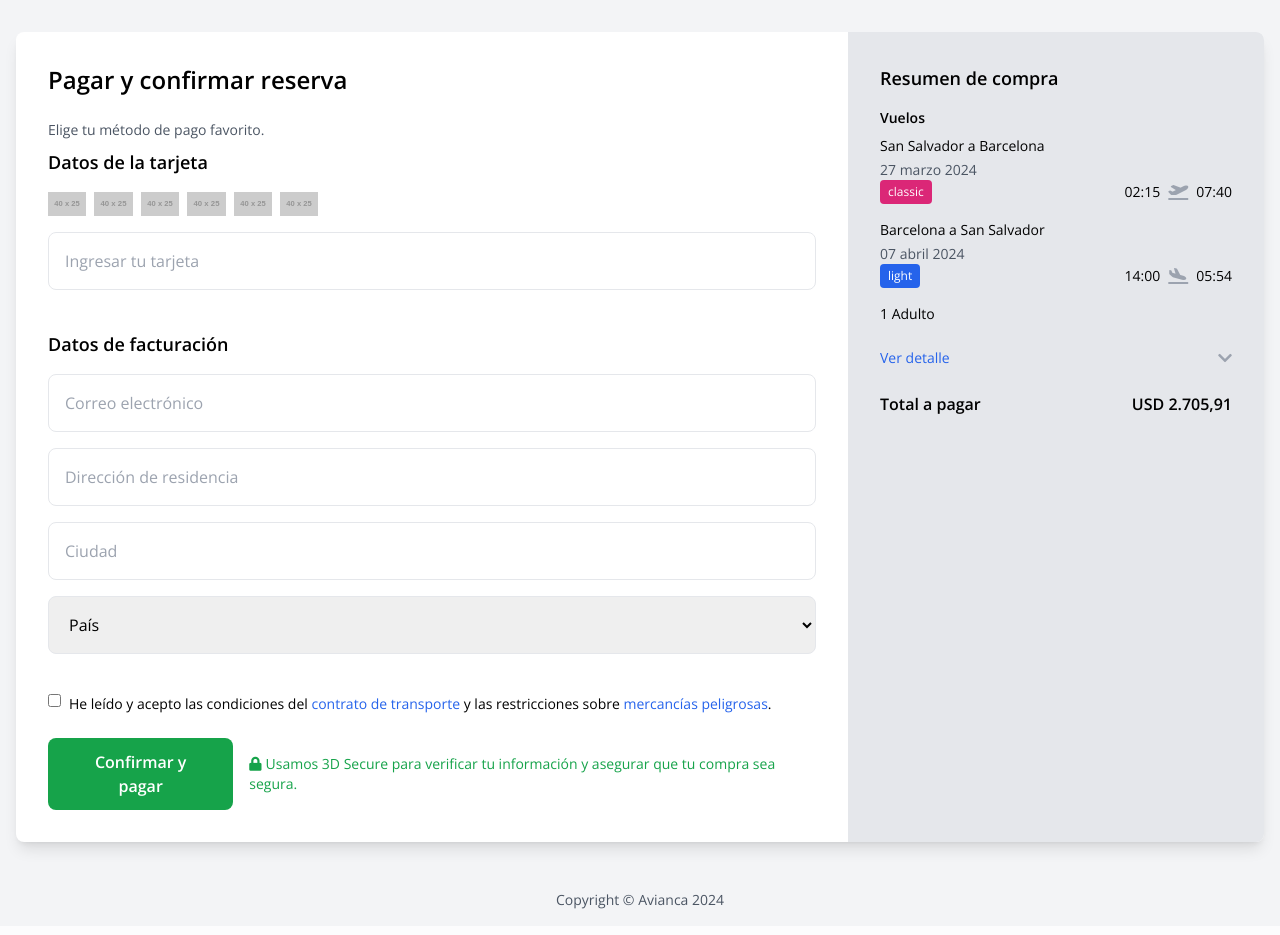
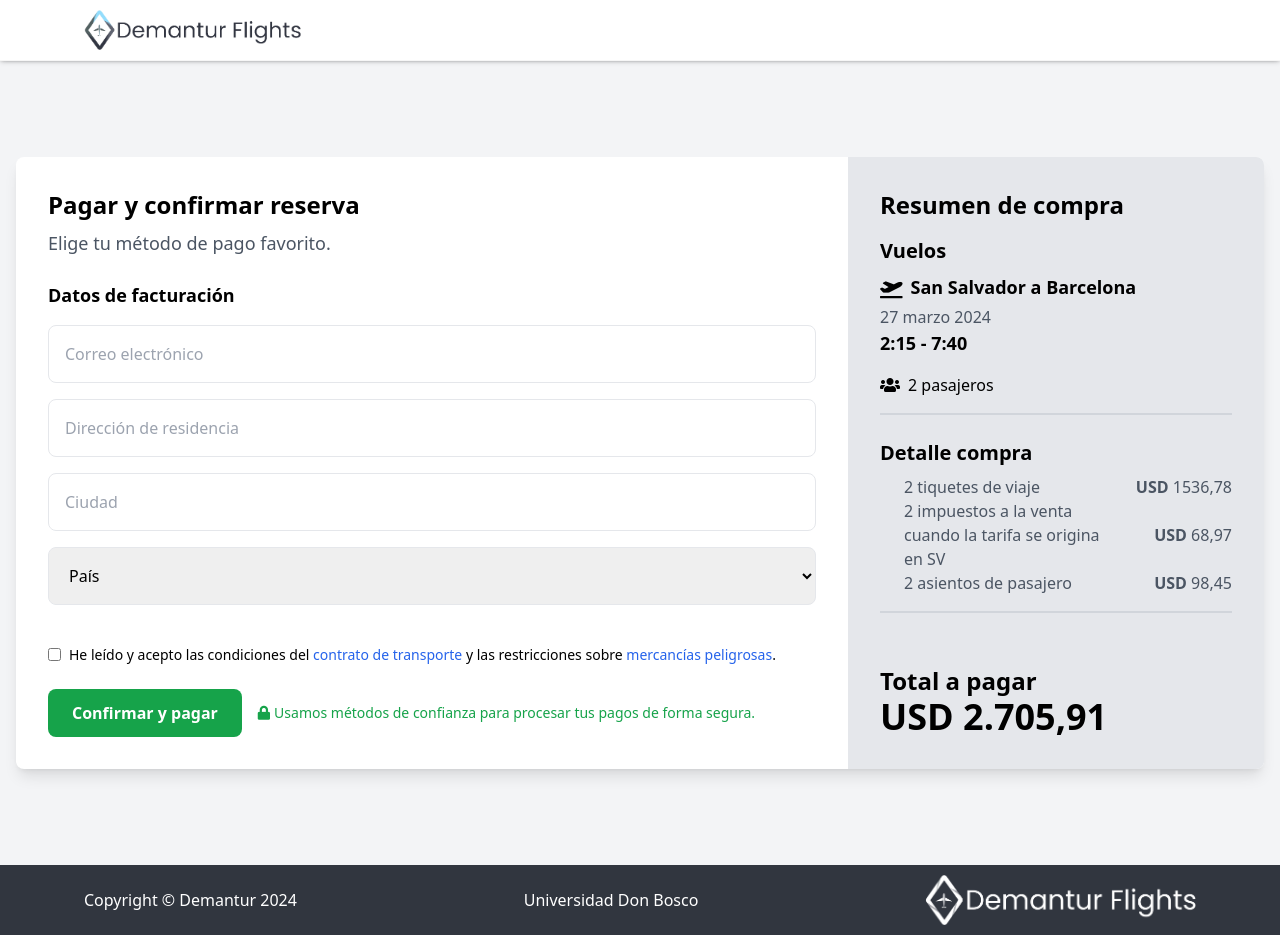
Before and after one commit to Javithor360/demantur-flights, a PHP site: page /payments.php in a window 1280 px wide. Before the commit the page ends 909 px from the top, so only its background shows below. Run offline with PHP 8.4, Linux system fonts and the light colour scheme; grey boxes labelled with a size stand in for pictures from a placeholder-image service; some libraries are stand-ins or nearby versions.

Commit message:
Retoques en página de pagos
- Igualmente redirecciones para navegación entre páginas

```diff
--- /dev/null
+++ b/components/navbar_solo.php
@@ -0,0 +1,9 @@
+<nav class="navbar">
+    <div class="nav-container">
+        <div class="nav-logo">
+            <a href="./index.php">
+                <img src="../src/img/logo_full.png" alt="Demantur Flights">
+            </a>
+        </div>
+    </div>
+</nav>
--- a/pages/payments.php
+++ b/pages/payments.php
@@ -1,27 +1,26 @@
 <html lang="es">
+
 <head>
     <meta charset="UTF-8">
     <meta name="viewport" content="width=device-width, initial-scale=1.0">
     <title>Pagar y confirmar reserva</title>
     <script src="https://cdn.tailwindcss.com"></script>
-    <link rel="stylesheet" href="https://cdnjs.cloudflare.com/ajax/libs/font-awesome/5.15.3/css/all.min.css"></link>
-    <link href="https://fonts.googleapis.com/css2?family=Open+Sans:wght@400;600&display=swap" rel="stylesheet">
-    <style>
-        body {
-            font-family: 'Open Sans', sans-serif;
-        }
-    </style>
+    <link rel="stylesheet" href="https://cdnjs.cloudflare.com/ajax/libs/font-awesome/5.15.3/css/all.min.css" />
+    <link rel="stylesheet" href="../src/css/navfoot.css">
 </head>
+
 <body class="bg-gray-100">
-    <div class="container mx-auto px-4 py-8">
+    <?php include_once("../components/navbar_solo.php"); ?>
+
+    <div class="container mx-auto px-4 py-24 min-h-[90vh]">
         <div class="flex flex-col lg:flex-row justify-between bg-white shadow-lg rounded-lg overflow-hidden">
             <!-- Left side -->
             <div class="w-full lg:w-2/3 p-8">
-                <h2 class="text-2xl font-semibold mb-6">Pagar y confirmar reserva</h2>
-                <p class="text-sm text-gray-600 mb-2">Elige tu método de pago favorito.</p>
+                <h2 class="text-2xl font-semibold mb-2">Pagar y confirmar reserva</h2>
+                <p class="text-lg text-gray-600 mb-6">Elige tu método de pago favorito.</p>
 
                 <!-- Card Details -->
-                <div class="mb-6">
+                <!-- <div class="mb-6">
                     <h3 class="text-lg font-semibold mb-4">Datos de la tarjeta</h3>
                     <div class="flex space-x-2 mb-4">
                         <img src="https://placehold.co/40x25" alt="Visa logo" class="h-6">
@@ -32,78 +31,84 @@
                         <img src="https://placehold.co/40x25" alt="UATP logo" class="h-6">
                     </div>
                     <input type="text" placeholder="Ingresar tu tarjeta" class="w-full p-4 border rounded-lg mb-4">
-                </div>
+                </div> -->
 
                 <!-- Billing Details -->
+                <form action="./infoCard.php">
                     <div class="mb-6">
                         <h3 class="text-lg font-semibold mb-4">Datos de facturación</h3>
-                    <input type="email" placeholder="Correo electrónico" class="w-full p-4 border rounded-lg mb-4">
-                    <input type="text" placeholder="Dirección de residencia" class="w-full p-4 border rounded-lg mb-4">
-                    <input type="text" placeholder="Ciudad" class="w-full p-4 border rounded-lg mb-4">
-                    <select class="w-full p-4 border rounded-lg mb-4">
+                        <input type="email" placeholder="Correo electrónico" class="w-full p-4 border rounded-lg mb-4"
+                            required>
+                        <input type="text" placeholder="Dirección de residencia"
+                            class="w-full p-4 border rounded-lg mb-4" required>
+                        <input type="text" placeholder="Ciudad" class="w-full p-4 border rounded-lg mb-4" required>
+                        <select class="w-full p-4 border rounded-lg mb-4" required>
                             <option>País</option>
                         </select>
                     </div>
 
                     <!-- Terms and Conditions -->
-                <div class="flex items-start mb-6">
-                    <input type="checkbox" id="terms" class="mr-2">
-                    <label for="terms" class="text-sm">He leído y acepto las condiciones del <a href="#" class="text-blue-600">contrato de transporte</a> y las restricciones sobre <a href="#" class="text-blue-600">mercancías peligrosas</a>.</label>
+                    <div class="flex items-center mb-6">
+                        <input type="checkbox" id="terms" class="mr-2" required>
+                        <label for="terms" class="text-sm">He leído y acepto las condiciones del <a href="#"
+                                class="text-blue-600">contrato de transporte</a> y las restricciones sobre <a href="#"
+                                class="text-blue-600">mercancías peligrosas</a>.</label>
                     </div>
 
                     <!-- Payment Button -->
                     <div class="flex items-center">
-                    <button class="bg-green-600 text-white px-6 py-3 rounded-lg font-semibold hover:bg-green-700 focus:outline-none focus:ring-2 focus:ring-green-600 focus:ring-opacity-50">
-                        Confirmar y pagar
-                    </button>
-                    <p class="text-sm text-green-600 ml-4"><i class="fas fa-lock mr-1"></i>Usamos 3D Secure para verificar tu información y asegurar que tu compra sea segura.</p>
+                        <input
+                            class="bg-green-600 text-white px-6 py-3 rounded-lg font-semibold hover:bg-green-700 focus:outline-none focus:ring-2 focus:ring-green-600 focus:ring-opacity-50 cursor-pointer"
+                            type="submit" value="Confirmar y pagar" />
+                        <p class="text-sm text-green-600 ml-4"><i class="fas fa-lock mr-1"></i>Usamos métodos de confianza para procesar tus pagos de forma segura.</p>
                     </div>
+                </form>
             </div>
 
             <!-- Right side -->
-            <div class="w-full lg:w-1/3 bg-gray-200 p-8">
-                <h3 class="text-lg font-semibold mb-4">Resumen de compra</h3>
-                <div class="mb-6">
-                    <h4 class="text-sm font-semibold mb-2">Vuelos</h4>
+            <div class="w-full lg:w-1/3 bg-gray-200 p-8 flex flex-col">
+                <h3 class="text-2xl font-semibold mb-4">Resumen de compra</h3>
+                <div class="mb-6 border-solid border-b-2 border-gray-300 pb-4">
+                    <h4 class="text-xl font-semibold mb-2">Vuelos</h4>
                     <div class="mb-4">
-                        <p class="text-sm mb-1">San Salvador a Barcelona</p>
-                        <p class="text-sm text-gray-600">27 marzo 2024</p>
+                        <div class="flex items-center">
+                            <i class="fas fa-plane-departure mr-2 text-black text-lg"></i>
+                            <p class="text-lg mb-1 font-semibold">San Salvador a Barcelona</p>
+                        </div>
+                        <p class="text-base text-gray-600">27 marzo 2024</p>
+                        <p class="text-lg font-semibold">2:15 - 7:40</p>
+                    </div>
+                    <div class="flex items-center">
+                        <i class="fa fa-users mr-2 text-black text-base"></i>
+                        <p class="text-base">2 pasajeros</p>
+                    </div>
+                </div>
+                <div class="mb-6 border-solid border-b-2 border-gray-300">
+                    <h4 class="text-xl font-semibold mb-2">Detalle compra</h4>
+                    <div class="mb-4 ml-6 text-gray-600">
+                        <div class="flex items-center justify-between w-full">
+                            <p class="w-[60%]">2 tiquetes de viaje</p>
+                            <p><b>USD</b> 1536,78</p>
+                        </div>
                         <div class="flex items-center justify-between">
-                            <span class="text-xs bg-pink-600 text-white px-2 py-1 rounded">classic</span>
-                            <div class="flex items-center">
-                                <span class="text-sm">02:15</span>
-                                <i class="fas fa-plane-departure mx-2 text-gray-400"></i>
-                                <span class="text-sm">07:40</span>
+                            <p class="w-[60%]">2 impuestos a la venta cuando la tarifa se origina en SV</p>
+                            <p><b>USD</b> 68,97</p>
+                        </div>
+                        <div class="flex items-center justify-between">
+                            <p class="w-[60%]">2 asientos de pasajero</p>
+                            <p><b>USD</b> 98,45</p>
                         </div>
                     </div>
                 </div>
-                    <div class="mb-4">
-                        <p class="text-sm mb-1">Barcelona a San Salvador</p>
-                        <p class="text-sm text-gray-600">07 abril 2024</p>
-                        <div class="flex items-center justify-between">
-                            <span class="text-xs bg-blue-600 text-white px-2 py-1 rounded">light</span>
-                            <div class="flex items-center">
-                                <span class="text-sm">14:00</span>
-                                <i class="fas fa-plane-arrival mx-2 text-gray-400"></i>
-                                <span class="text-sm">05:54</span>
-                            </div>
-                        </div>
-                    </div>
-                    <p class="text-sm">1 Adulto</p>
-                </div>
-                <div class="flex justify-between items-center mb-6">
-                    <a href="#" class="text-blue-600 text-sm">Ver detalle</a>
-                    <i class="fas fa-chevron-down text-gray-400"></i>
-                </div>
-                <div class="flex justify-between items-center font-semibold">
-                    <p>Total a pagar</p>
-                    <p>USD 2.705,91</p>
+                <div class="mt-auto">
+                    <p class="text-2xl font-semibold">Total a pagar</p>
+                    <p class="text-4xl font-bold">USD 2.705,91</p>
                 </div>
             </div>
         </div>
     </div>
-    <footer class="text-center text-sm text-gray-600 py-4">
-        Copyright © Avianca 2024
-    </footer>
+
+    <?php include_once("../components/footer.php"); ?>
 </body>
+
 </html>
--- a/pages/purchaseSummary.php
+++ b/pages/purchaseSummary.php
@@ -116,7 +116,7 @@
         </section>
 
         <section class="summary-return">
-            <a href="#"><button class="return-button">Entendido</button></a>
+            <a href="./index.php"><button class="return-button">Entendido</button></a>
         </section>
     </main>
 
--- a/src/css/navfoot.css
+++ b/src/css/navfoot.css
@@ -53,7 +53,7 @@
 
 /* FOOTER */
 .footer {
-    background-color: var(--gray);
+    background-color: #31363F;
     padding: 10px 0;
     top: 0;
     left: 0;
```
Also changed, not shown: pages/infoCard.php (+4 -6 lines). Lines whose indentation alone changed are shown as unchanged.
